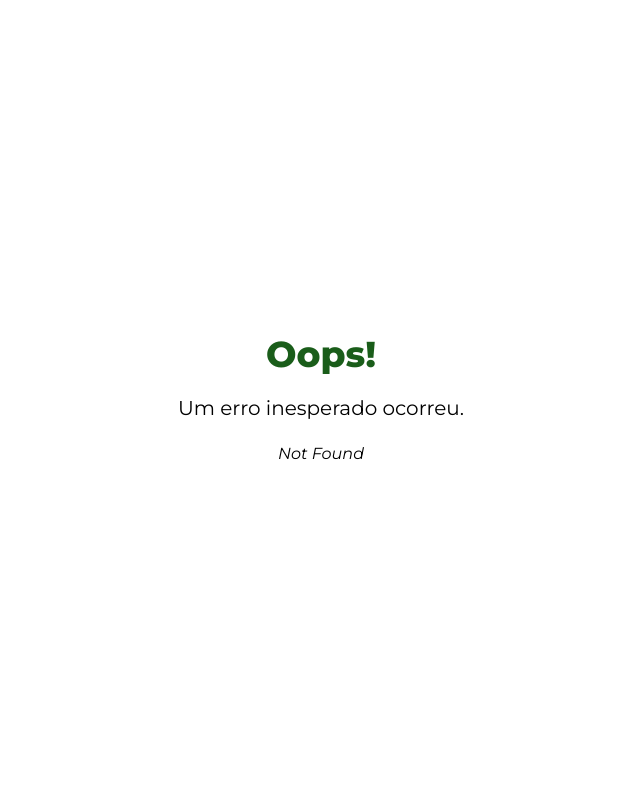
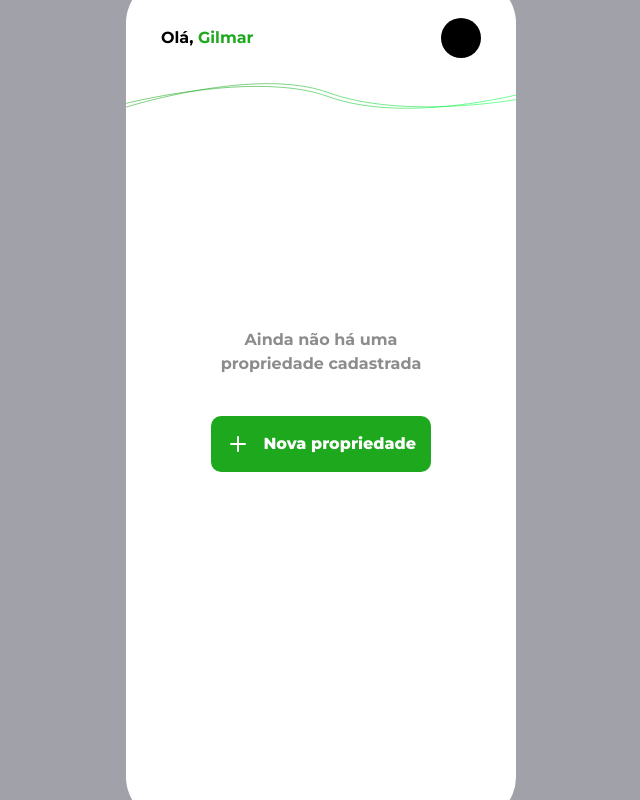
Before and after one commit to banap-app/banap-app, a React (Vite) app: page /app in a window 1280 px wide. Before the commit this address had no page. Shown: the whole page, without its empty margins (319-959 px from the left). Built offline with nearby package versions, Linux system fonts and the light colour scheme.

Commit message:
Added main page

```diff
--- a/src/assets/InitialPageAssets.jsx
+++ b/src/assets/InitialPageAssets.jsx
@@ -1,4 +1,4 @@
-import InitialPageImage from './InitialPageImage.png'
+import InitialPageImage from './imgs/InitialPageImage.png'
 
 export const Lines = () => {
   return (
--- /dev/null
+++ b/src/assets/MainPageAssets.jsx
@@ -0,0 +1,48 @@
+export const Lines = () => {
+  return (
+    <svg
+      width='390'
+      height='26'
+      viewBox='0 0 390 26'
+      fill='none'
+      xmlns='http://www.w3.org/2000/svg'
+    >
+      <path
+        d='M-2.5 21.0001C-2.5 21.0001 129.5 -12.9965 202 13.5035C278.084 41.3137 394 11.0001 394 11.0001'
+        stroke='url(#paint0_linear_645_28)'
+        strokeOpacity='0.75'
+        strokeWidth='0.75'
+      />
+      <path
+        d='M-1 24.5002C-1 24.5002 129.5 -16.9965 202 9.50351C278.084 37.3137 393.5 16.0001 393.5 16.0001'
+        stroke='url(#paint1_linear_645_28)'
+        strokeOpacity='0.75'
+        strokeWidth='0.75'
+      />
+      <defs>
+        <linearGradient
+          id='paint0_linear_645_28'
+          x1='-15'
+          y1='50.5037'
+          x2='359.5'
+          y2='47.5038'
+          gradientUnits='userSpaceOnUse'
+        >
+          <stop offset='0.390625' stopColor='#1EA81E' />
+          <stop offset='1' stopColor='#00FF47' />
+        </linearGradient>
+        <linearGradient
+          id='paint1_linear_645_28'
+          x1='-15'
+          y1='46.5039'
+          x2='359.5'
+          y2='43.5039'
+          gradientUnits='userSpaceOnUse'
+        >
+          <stop offset='0.369792' stopColor='#1EA81E' />
+          <stop offset='1' stopColor='#00FF47' />
+        </linearGradient>
+      </defs>
+    </svg>
+  )
+}
--- a/src/pages/LoginForm.jsx
+++ b/src/pages/LoginForm.jsx
@@ -7,7 +7,7 @@ import {
   LowerBubbles,
 } from '../assets/LoginAssets'
 
-const Login = () => {
+const LoginPage = () => {
   const navigate = useNavigate()
 
   return (
@@ -93,4 +93,4 @@ const Login = () => {
   )
 }
 
-export default Login
+export default LoginPage
--- /dev/null
+++ b/src/pages/MainPage.jsx
@@ -0,0 +1,31 @@
+import { Lines } from '../assets/MainPageAssets'
+import { Plus } from 'lucide-react'
+
+const MainPage = () => {
+  return (
+    <div className='relative flex h-full w-full flex-col items-center justify-center'>
+      <div className='absolute top-[40px] flex w-[320px] flex-row items-center justify-between'>
+        <p className='text-base font-bold'>
+          Olá, <span className='text-[#1ea81e]'>Gilmar</span>
+        </p>
+        <div className='h-[40px] w-[40px] rounded-full bg-black'></div>
+      </div>
+      <div className='absolute top-[105px] z-10'>
+        <Lines />
+      </div>
+      <div className='flex flex-col gap-10'>
+        <p className='text-center text-base font-bold text-[#8c8c8c]'>
+          Ainda não há uma<br></br>propriedade cadastrada
+        </p>
+        <button className='h-[56px] w-[220px] rounded-[10px] bg-[#1ea81e] text-base font-extrabold text-white'>
+          <div className='flex items-center justify-between px-[15px]'>
+            <Plus />
+            Nova propriedade
+          </div>
+        </button>
+      </div>
+    </div>
+  )
+}
+
+export default MainPage
--- a/src/pages/RegistrationForm.jsx
+++ b/src/pages/RegistrationForm.jsx
@@ -2,7 +2,7 @@ import { ArrowLeft } from 'lucide-react'
 import { useNavigate } from 'react-router-dom'
 import { UpperLines, LowerLines } from '../assets/RegistrationAssets'
 
-const Register = () => {
+const RegisterPage = () => {
   const navigate = useNavigate()
 
   return (
@@ -87,4 +87,4 @@ const Register = () => {
   )
 }
 
-export default Register
+export default RegisterPage
```
Also changed, not shown: src/main.jsx (+6 -4 lines), src/assets/imgs/InitialPageImage.png (renamed from src/assets/InitialPageImage.png).
